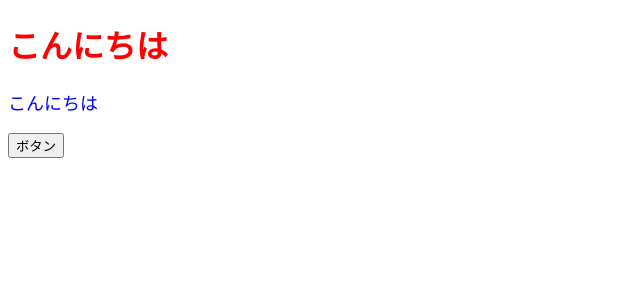
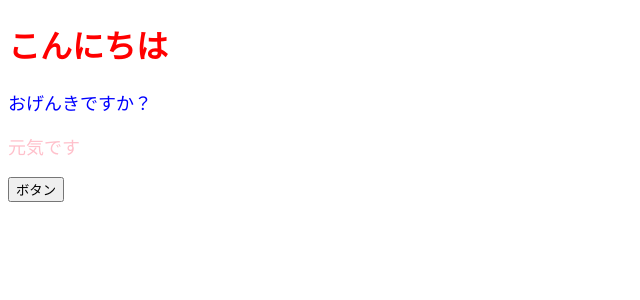
Before and after one commit to jojo-kakyouin/react_sample, a React (Create React App) app: page / in a window 1280 px wide. Shown: the top 300 px of the page, without its empty margins (0-640 px from the left). Built offline with nearby package versions, Linux system fonts and the light colour scheme.

Commit message:
プロパティ

```diff
--- a/src/App.js
+++ b/src/App.js
@@ -7,10 +7,16 @@ const App = () => {
     fontSize: "18px"
   };
 
+  const contentLedyStyle = {
+    color: "pink",
+    fontSize: "18px"
+  };
+
   return (
     <>
       <h1 style={{ color: "red" }}> こんにちは</h1>
-      <p style={contentStyle}> こんにちは</p>
+      <p style={contentStyle}> おげんきですか？</p>
+      <p style={contentLedyStyle}> 元気です</p>
       <button onClick={onClickButton}>ボタン</button>
     </>
   );
```
